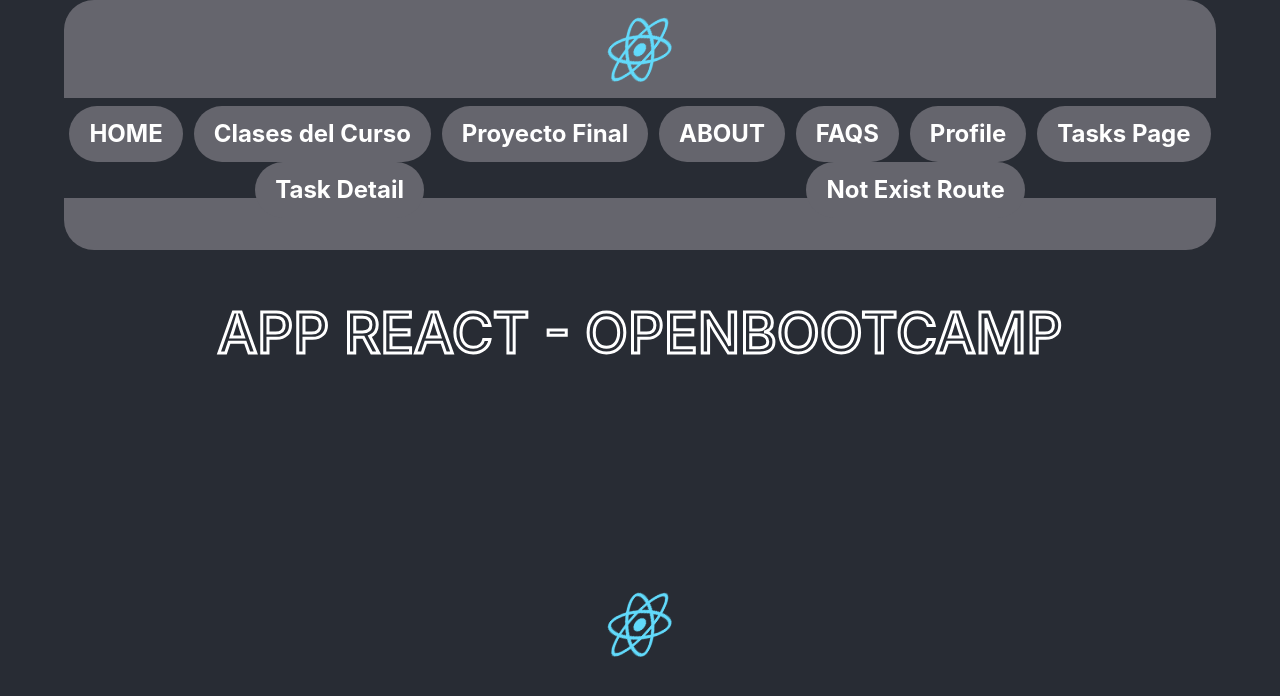
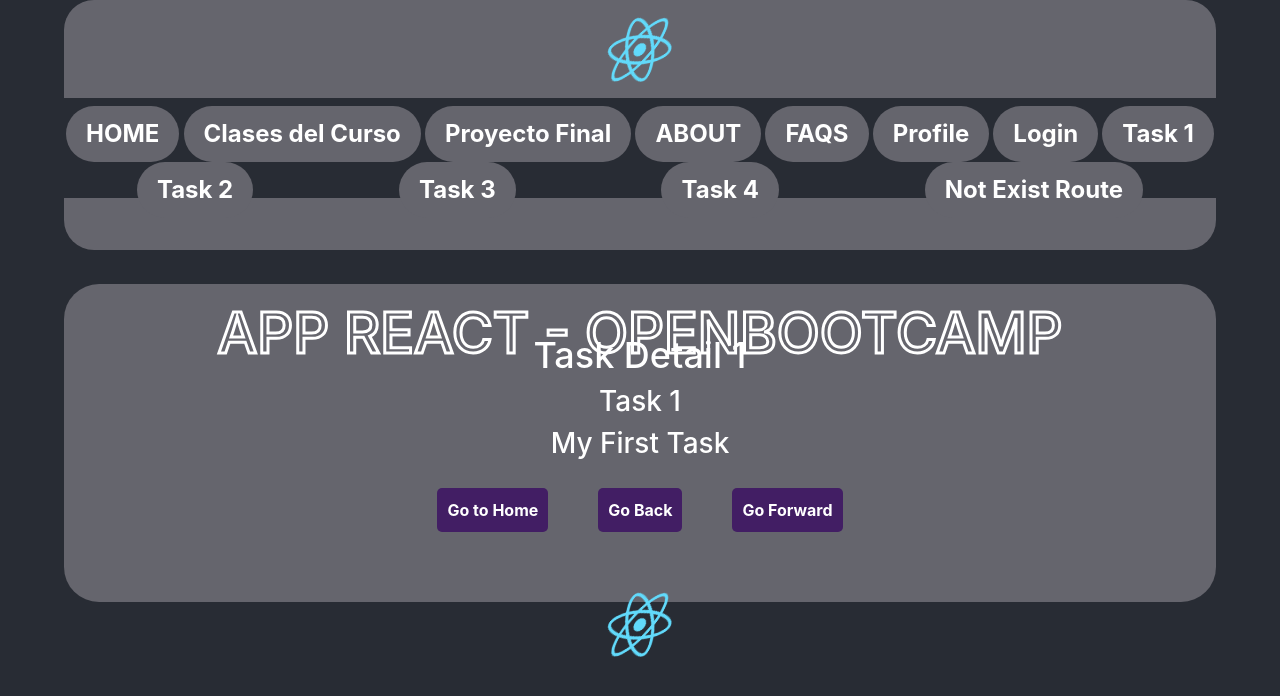
Before and after one commit to AntoniCut/REACT-OpenBootcamp-Curso-React-JS-, a React (Create React App) app in the folder openbootcamp-app-react/: page /tasks/1 in a window 1280 px wide. Shown: the top 696 px of the page. Built offline with nearby package versions, Linux system fonts and the light colour scheme.

Commit message:
Add - clase 17 - gestion avanzada de rutas

```diff
--- a/openbootcamp-app-react/src/ComponentsMain/NavbarComponent/NavBarComponent.jsx
+++ b/openbootcamp-app-react/src/ComponentsMain/NavbarComponent/NavBarComponent.jsx
@@ -1,31 +1,47 @@
-//  *********************************************************************************************
-//  **********  /openbootcamp/src/ComponentsMain/NavBarrComponent/NavBarComponent.jsx  **********
-//  *********************************************************************************************
+//  ********************************************************************************************
+//  **********  /openbootcamp/src/ComponentsMain/NavBarComponent/NavBarComponent.jsx  **********
+//  ********************************************************************************************
 
 
 import './NavBarComponent.css';
-
-import { BrowserRouter as Router, Routes, Route, Link } from 'react-router-dom';
-
+import { Routes, Route, Link, Navigate } from 'react-router-dom';
+import { useState, useEffect } from 'react';
 import { CursoComponent } from '../CursoComponent/CursoComponent';
 import { ProyectoFinalComponent } from '../ProyectoFinalComponent/ProyectoFinalComponent';
 import { HomePage } from '../../pages/home/HomePage';
 import { AboutPages } from '../../pages/about-faqs/AboutPages';
 import { NotFoundPage } from '../../pages/404/NotFoundPages';
 import { NavigationButtons } from '../../Components/container/NavigationButtons';
-import { ProfilePage } from '../../pages/profile/ProfilePage';
 import { TaskPage } from '../../pages/task/TaskPage';
 import { TaskDetailPage } from '../../pages/task/TaskDetailPage';
+import { LoginPage } from '../../pages/auth/LoginPage';
+import { ProfilePage } from '../../pages/profile/ProfilePage'; // Asumiendo que este es el componente que necesitas.
+import { StatePage } from '../../pages/home/StatePage';
 
 
-//  **********  Componente para la Barra de Navegación - NavBarComponent()  **********
+// Componente de la barra de navegación
 export const NavBarComponent = () => {
+
+    const [logged, setLogged] = useState(false);
+
+    useEffect(() => {
+        // Obtiene las credenciales del localStorage
+        const credentials = localStorage.getItem('credentials');
+        // Establece el estado de logged en true si hay credenciales
+        setLogged(!!credentials);
+    }, []); // El efecto se ejecuta solo una vez al montar el componente
+
+    // Definir las tareas
+    const taskList = [
+        { id: 1, name: 'Task 1', description: 'My First Task' },
+        { id: 2, name: 'Task 2', description: 'My Second Task' },
+        { id: 3, name: 'Task 3', description: 'My Three Task' },
+    ];
 
     return (
 
-        <Router>
-
-            {/* ----------  Enlaces a las Rutas  ---------- */}
+        <>
+            {/* Enlaces a las rutas */}
             <nav className='navbar'>
                 <Link to='/' className='navbar__link'> HOME </Link>
                 <Link to='/clases-curso' className='navbar__link'> Clases del Curso </Link>
@@ -33,30 +49,50 @@ export const NavBarComponent = () => {
                 <Link to='/about' className='navbar__link'> ABOUT </Link>
                 <Link to='/faqs' className='navbar__link'> FAQS </Link>
                 <Link to='/profile' className='navbar__link'> Profile </Link>
-                <Link to='/tasks' className='navbar__link'> Tasks Page </Link>
-                <Link to='/task/:id' className='navbar__link'> Task Detail </Link>
+                <Link to='/login-page' className='navbar__link'> Login </Link>
+
+                {/* Enlaces para cada tarea */}
+                <Link to='/tasks/1' className='navbar__link'> Task 1 </Link>
+                <Link to='/tasks/2' className='navbar__link'> Task 2 </Link>
+                <Link to='/tasks/3' className='navbar__link'> Task 3 </Link>
+                <Link to='/tasks/4' className='navbar__link'> Task 4 </Link>
+
+
                 <Link to='/404' className='navbar__link'> Not Exist Route </Link>
             </nav>
 
-            {/* ----------  Componente para Navegar Hacia Atras y Hacia Delante y Volver a la Home  ---------- */}
+            {/* Componente para Navegar entre páginas */}
             <NavigationButtons />
 
-
-            {/* ----------  Definición de Rutas  ---------- */}
+            {/* Definición de rutas */}
             <Routes>
                 <Route path="/" element={<HomePage />} />
                 <Route path="/clases-curso" element={<CursoComponent />} />
                 <Route path="/proyecto-final" element={<ProyectoFinalComponent />} />
+                <Route path="/online-state" element={<StatePage />} />
                 <Route path="/about" element={<AboutPages />} />
                 <Route path="/faqs" element={<AboutPages />} />
-                <Route path="/profile" element={<ProfilePage />} />
                 <Route path="/tasks" element={<TaskPage />} />
-                <Route path="/task/:id" element={<TaskDetailPage />} />
+                <Route path="/login-page" element={<LoginPage />} />
+
+                {/* Pasamos la lista completa de tareas al componente TaskDetailPage */}
+                <Route path='/tasks/:id' element={<TaskDetailPage taskList={taskList} />} />
+
+                {/* Ruta protegida para /profile */}
+                <Route
+                    path="/profile"
+                    element={
+                        logged ? (
+                            <ProfilePage /> // Si está logueado, muestra la página de perfil
+                        ) : (
+                            <Navigate to="/login-page" /> // Si no está logueado, redirige a login
+                        )
+                    }
+                />
+
                 <Route path="/404" element={<NotFoundPage />} />
+
             </Routes>
-
-        </Router>
-
-
-    )
+        </>
+    );
 }
--- a/openbootcamp-app-react/src/index.js
+++ b/openbootcamp-app-react/src/index.js
@@ -3,23 +3,27 @@
 //  ************************************************************
 
 
-import React from 'react';
+import React, { StrictMode } from 'react';
 import ReactDOM from 'react-dom/client';
 import 'bootstrap/dist/css/bootstrap.css';
-// import 'bootstrap-icons/font/fonts/bootstrap-icons.css';
 import 'bootstrap-icons/font/bootstrap-icons.css';
 import './index.css';
-//import { App } from './App';
+
 import { AppRoutingOne } from './AppRoutingOne';
+import { BrowserRouter } from 'react-router-dom';
 
 //import reportWebVitals from './reportWebVitals';
 
 
 const root = ReactDOM.createRoot(document.getElementById('root'));
 root.render(
-    <React.StrictMode>
-        <AppRoutingOne />
-    </React.StrictMode>
+
+
+        <BrowserRouter>
+            <AppRoutingOne />
+        </BrowserRouter>
+
+
 );
 
 // If you want to start measuring performance in your app, pass a function
--- a/openbootcamp-app-react/src/pages/auth/LoginPage.jsx
+++ b/openbootcamp-app-react/src/pages/auth/LoginPage.jsx
@@ -1,6 +1,8 @@
 //  ******************************************************************
 //  **********  /openbootcamp/src/pages/auth/LoginPage.jsx  **********
 //  ******************************************************************
+
+import { LoginFormik } from "../../Components/pure/forms/LoginFormik";
 
 
 export const LoginPage = () => {
@@ -8,9 +10,11 @@ export const LoginPage = () => {
 
     return (
 
-        <div className="componentes">
+        <div className="componentes" style={{ marginTop: '200px' }}>
 
             <h2 className='titulo-componente'> -----  Login Page  ----- </h2>
+
+            <LoginFormik />
 
         </div>
     )
--- /dev/null
+++ b/openbootcamp-app-react/src/pages/home/StatePage.jsx
@@ -0,0 +1,35 @@
+//  ******************************************************************
+//  **********  /openbootcamp/src/pages/home/StatePage.jsx  **********
+//  ******************************************************************
+
+
+import { useLocation } from 'react-router-dom';
+import { NavigationButtons } from '../../Components/container/NavigationButtons';
+
+export const StatePage = () => {
+
+    const location = useLocation();
+
+    // Extract state and query parameters
+    const isOnline = location.state?.online || 'No';
+    const queryParams = new URLSearchParams(location.search);
+    const queryOnline = queryParams.get('online') || '';
+
+    console.log("isOnline", isOnline);
+    console.log("queryParams", queryParams);
+    console.log("queryOnline", queryOnline);
+
+    return (
+
+        <div className="componentes" style={{ marginTop: '200px' }}>
+
+            <h2 className='titulo-componente'> -----  StatePage  ----- </h2>
+            <h3> State (online): {isOnline}</h3>
+            <h3> Query Param (online): {queryOnline}</h3>
+
+            {/* Navigation buttons */}
+            <NavigationButtons />
+
+        </div>
+    )
+}
--- a/openbootcamp-app-react/src/pages/profile/ProfilePage.jsx
+++ b/openbootcamp-app-react/src/pages/profile/ProfilePage.jsx
@@ -3,7 +3,7 @@
 //  *******************************************************************
 
 
-import { NavigationButtons } from "../../Components/container/NavigationButtons"
+import { NavigationButtons } from "../../Components/container/NavigationButtons";
 
 
 export const ProfilePage = ( {user}) => {
--- a/openbootcamp-app-react/src/pages/task/TaskDetailPage.jsx
+++ b/openbootcamp-app-react/src/pages/task/TaskDetailPage.jsx
@@ -1,23 +1,64 @@
 //  ************************************************************************
 //  **********  /openbootcamp/src/pages/task/TaskDetailsPage.jsx  **********
 //  ************************************************************************
+
 
 
 import { useParams } from 'react-router-dom';
 import { NavigationButtons } from '../../Components/container/NavigationButtons';
 
 
-export const TaskDetailPage = () => {
+export const TaskDetailPage = ({ taskList }) => {
 
-    const {id} = useParams();
+    // Obtener el ID de los parámetros de la URL
+    const { id } = useParams();
 
+    // Buscar la tarea correspondiente en la lista de tareas
+    const task = taskList.find(t => t.id === parseInt(id));
+
+    // Si no se encuentra la tarea, mostramos un mensaje de error
+    if (!task) {
+        return (
+            <div className="componentes" style={{ marginTop: '200px' }}>
+                <h2 className='titulo-componente'> Task not found </h2>
+                <NavigationButtons />
+            </div>
+        );
+    }
+
+    // Si la tarea existe, mostramos sus detalles
     return (
+        <div className="componentes" style={{ marginTop: '200px' }}>
+            <h2 className='titulo-componente'> Task Detail {id} </h2>
+            <h3> {task.name} </h3>
+            <h3> {task.description} </h3>
+            <NavigationButtons />
+        </div>
+    );
+}
 
-        <div className="componentes" style={{ marginTop: '200px' }}>
 
-            <h2 className='titulo-componente'> -----  Task Detail - {id}  ----- </h2>
-            <NavigationButtons />
+// import { useParams } from 'react-router-dom';
+// import { NavigationButtons } from '../../Components/container/NavigationButtons';
 
-        </div>
-    )
-}
+
+// export const TaskDetailPage = ({ taskList }) => {
+
+//     const id = useParams();
+
+//     const task = taskList[parseInt(id, 10) - 1];
+
+
+//     return (
+
+//         <div className="componentes" style={{ marginTop: '200px' }}>
+
+//             <h2 className='titulo-componente'> -----  Task Detail {id}  ----- </h2>
+//             <h3> {task.name} </h3>
+//             <h3> {task.description} </h3>
+
+//             <NavigationButtons />
+
+//         </div>
+//     )
+// }
```
Also changed, not shown: openbootcamp-app-react/src/Components/pure/forms/LoginFormik.jsx (+7 -0 lines), openbootcamp-app-react/src/pages/home/HomePage.jsx (+35 -11 lines).
